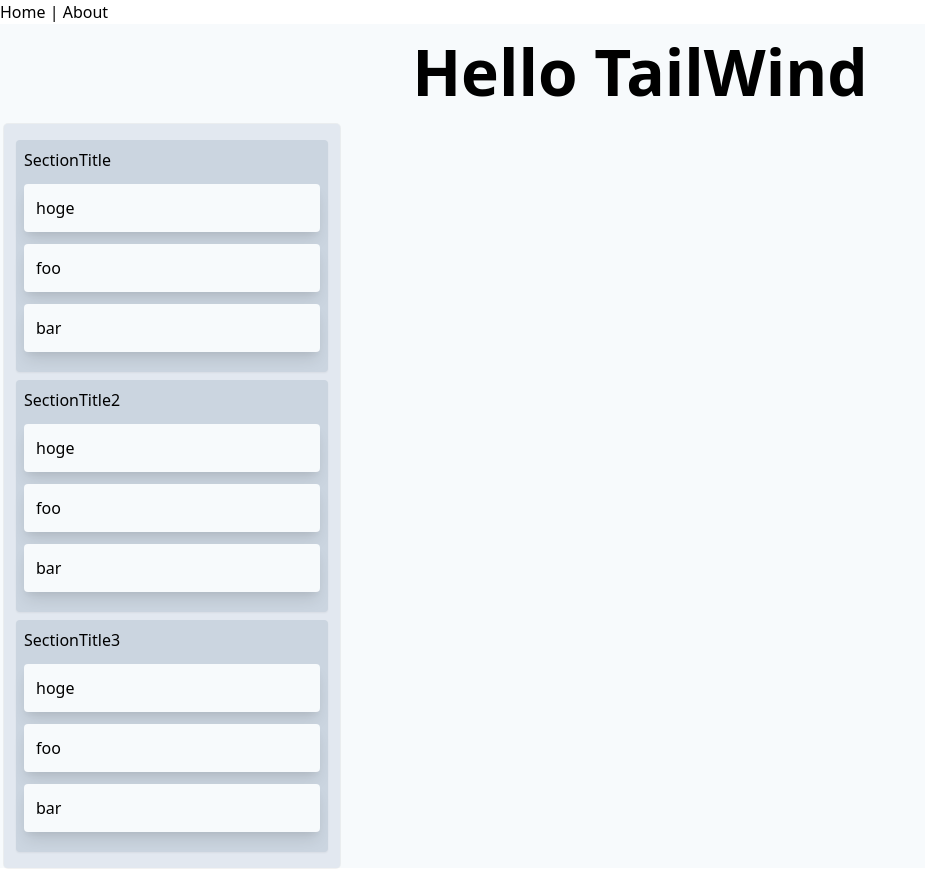
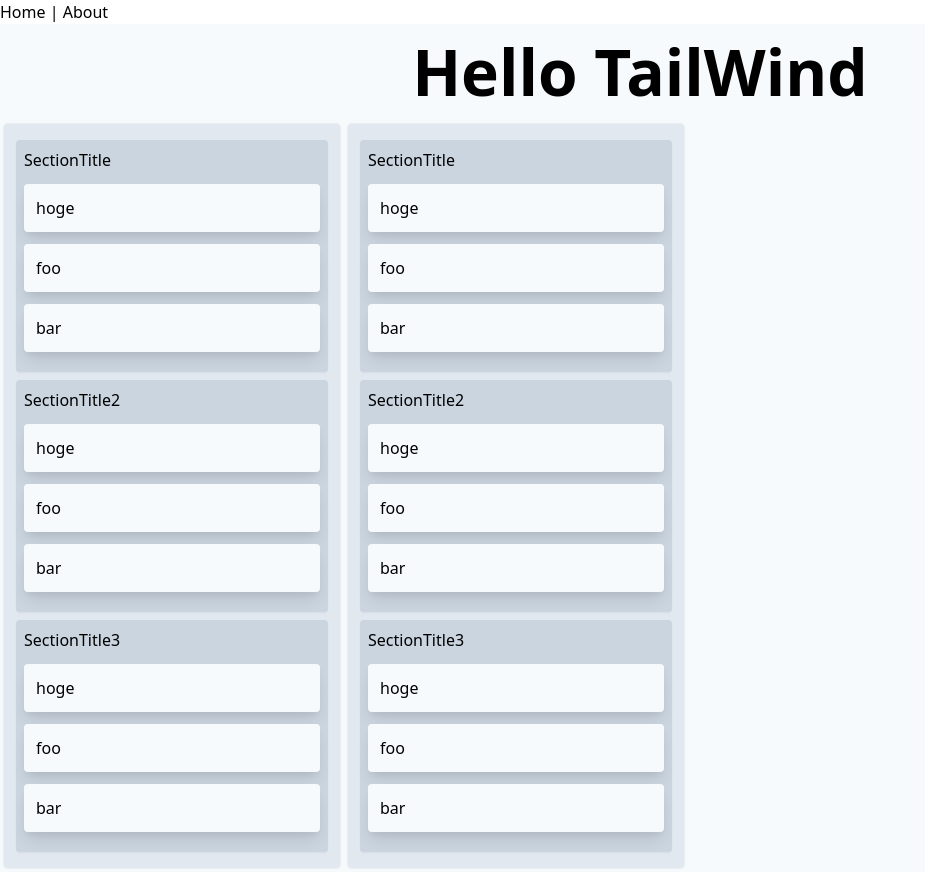
Before and after one commit to annenpolka/Balut, a Vue app in the folder webapp/: page / in a window 1280 px wide. Shown: the whole page, without its empty margins (0-925 px from the left). Built offline with nearby package versions, Linux system fonts and the light colour scheme.

Commit message:
BookListデータバインド

```diff
--- a/webapp/src/components/Book.vue
+++ b/webapp/src/components/Book.vue
@@ -12,42 +12,11 @@
 <script>
 import BookSection from './BookSection';
 export default {
+  name: 'Book',
   components: {
     BookSection,
   },
-  data() {
-    return {
-      bookSections: [
-        {
-          id: 1,
-          title: 'SectionTitle',
-          bookCards: [
-            { id: 1, text: 'hoge' },
-            { id: 2, text: 'foo' },
-            { id: 3, text: 'bar' },
-          ],
-        },
-        {
-          id: 2,
-          title: 'SectionTitle2',
-          bookCards: [
-            { id: 1, text: 'hoge' },
-            { id: 2, text: 'foo' },
-            { id: 3, text: 'bar' },
-          ],
-        },
-        {
-          id: 3,
-          title: 'SectionTitle3',
-          bookCards: [
-            { id: 1, text: 'hoge' },
-            { id: 2, text: 'foo' },
-            { id: 3, text: 'bar' },
-          ],
-        },
-      ],
-    };
-  },
+  props: ['bookSections'],
 
   methods: {
     updateSection() {},
--- a/webapp/src/components/BookList.vue
+++ b/webapp/src/components/BookList.vue
@@ -1,9 +1,98 @@
 <template>
-  <div></div>
+  <div class="book-list">
+    <book
+      v-for="book in books"
+      :bookSections="book.bookSections"
+      :key="book.id"
+    ></book>
+  </div>
 </template>
 
 <script>
-export default {};
+import Book from './Book';
+export default {
+  name: 'BookList',
+  components: {
+    Book,
+  },
+  data() {
+    return {
+      books: [
+        {
+          id: 1,
+          bookSections: [
+            {
+              id: 1,
+              title: 'SectionTitle',
+              bookCards: [
+                { id: 1, text: 'hoge' },
+                { id: 2, text: 'foo' },
+                { id: 3, text: 'bar' },
+              ],
+            },
+            {
+              id: 2,
+              title: 'SectionTitle2',
+              bookCards: [
+                { id: 1, text: 'hoge' },
+                { id: 2, text: 'foo' },
+                { id: 3, text: 'bar' },
+              ],
+            },
+            {
+              id: 3,
+              title: 'SectionTitle3',
+              bookCards: [
+                { id: 1, text: 'hoge' },
+                { id: 2, text: 'foo' },
+                { id: 3, text: 'bar' },
+              ],
+            },
+          ],
+        },
+        {
+          id: 2,
+          bookSections: [
+            {
+              id: 1,
+              title: 'SectionTitle',
+              bookCards: [
+                { id: 1, text: 'hoge' },
+                { id: 2, text: 'foo' },
+                { id: 3, text: 'bar' },
+              ],
+            },
+            {
+              id: 2,
+              title: 'SectionTitle2',
+              bookCards: [
+                { id: 1, text: 'hoge' },
+                { id: 2, text: 'foo' },
+                { id: 3, text: 'bar' },
+              ],
+            },
+            {
+              id: 3,
+              title: 'SectionTitle3',
+              bookCards: [
+                { id: 1, text: 'hoge' },
+                { id: 2, text: 'foo' },
+                { id: 3, text: 'bar' },
+              ],
+            },
+          ],
+        },
+      ],
+    };
+  },
+  methods: {
+    updateSection() {},
+  },
+};
 </script>
 
-<style lang="scss" scoped></style>
+<style lang="scss" scoped>
+.book-list {
+  @apply flex;
+}
+</style>
--- a/webapp/src/components/BookSection.vue
+++ b/webapp/src/components/BookSection.vue
@@ -1,18 +1,19 @@
 <template>
   <div class="book-section">
     <p>{{ title }}</p>
-    <BookCard
+    <book-card
       v-for="bookCard in bookCards"
       :cardText="bookCard.text"
       :key="bookCard.id"
       @card-submit="updateCard($event, bookCard)"
-    ></BookCard>
+    ></book-card>
   </div>
 </template>
 
 <script>
 import BookCard from './BookCard';
 export default {
+  name: 'BookSection',
   components: {
     BookCard,
   },
--- a/webapp/src/views/Home.vue
+++ b/webapp/src/views/Home.vue
@@ -1,14 +1,14 @@
 <template>
   <div class="mx-auto bg-gray-100">
     <p class="hello">Hello TailWind</p>
-    <Book></Book>
+    <book-list></book-list>
   </div>
 </template>
 
 <script>
-import Book from '@/components/Book.vue';
+import BookList from '@/components/BookList.vue';
 export default {
-  components: { Book },
+  components: { BookList },
 };
 </script>
 
```
Also changed, not shown: 1 other file (tests, documents, lock files or other folders).
